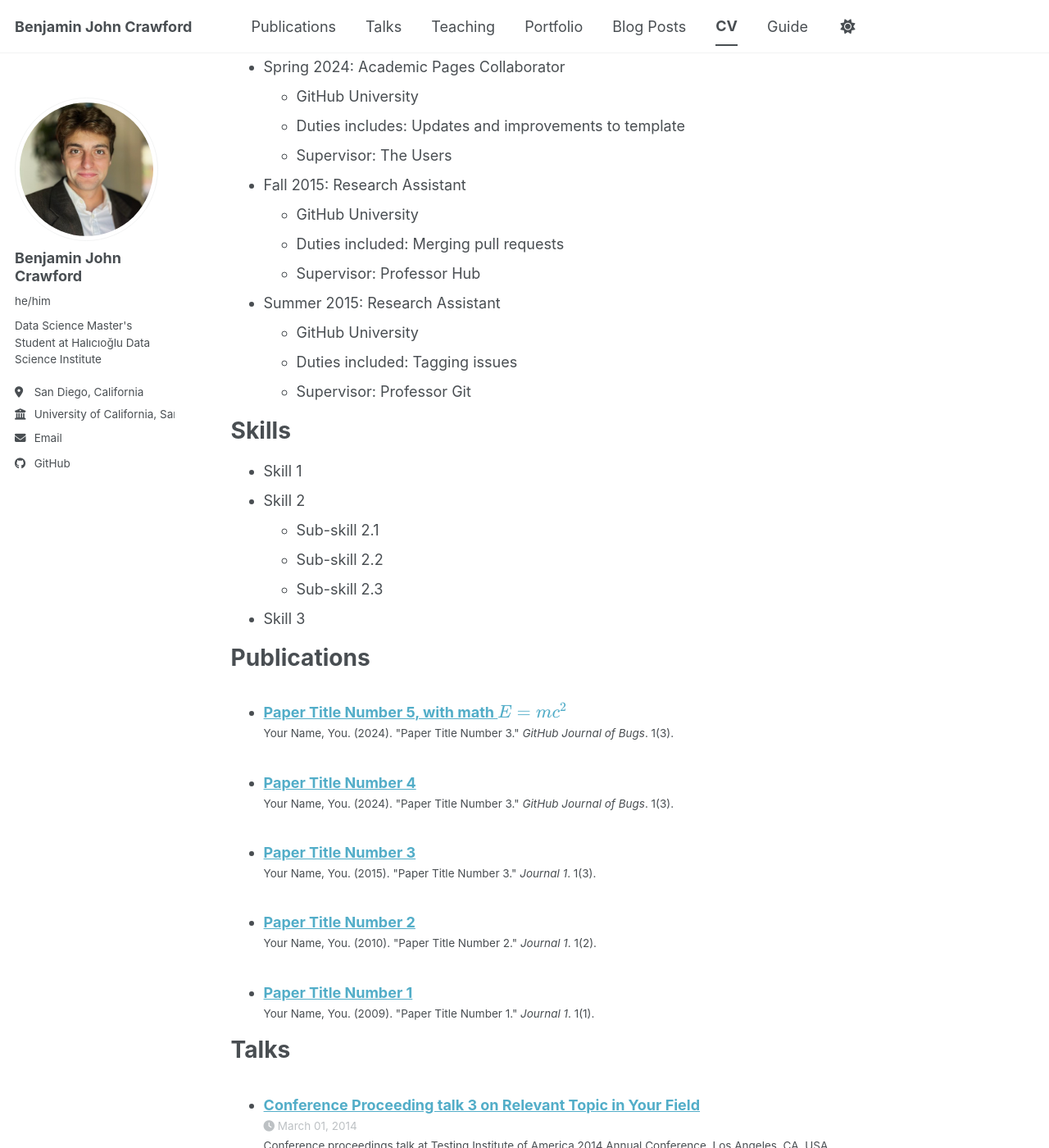
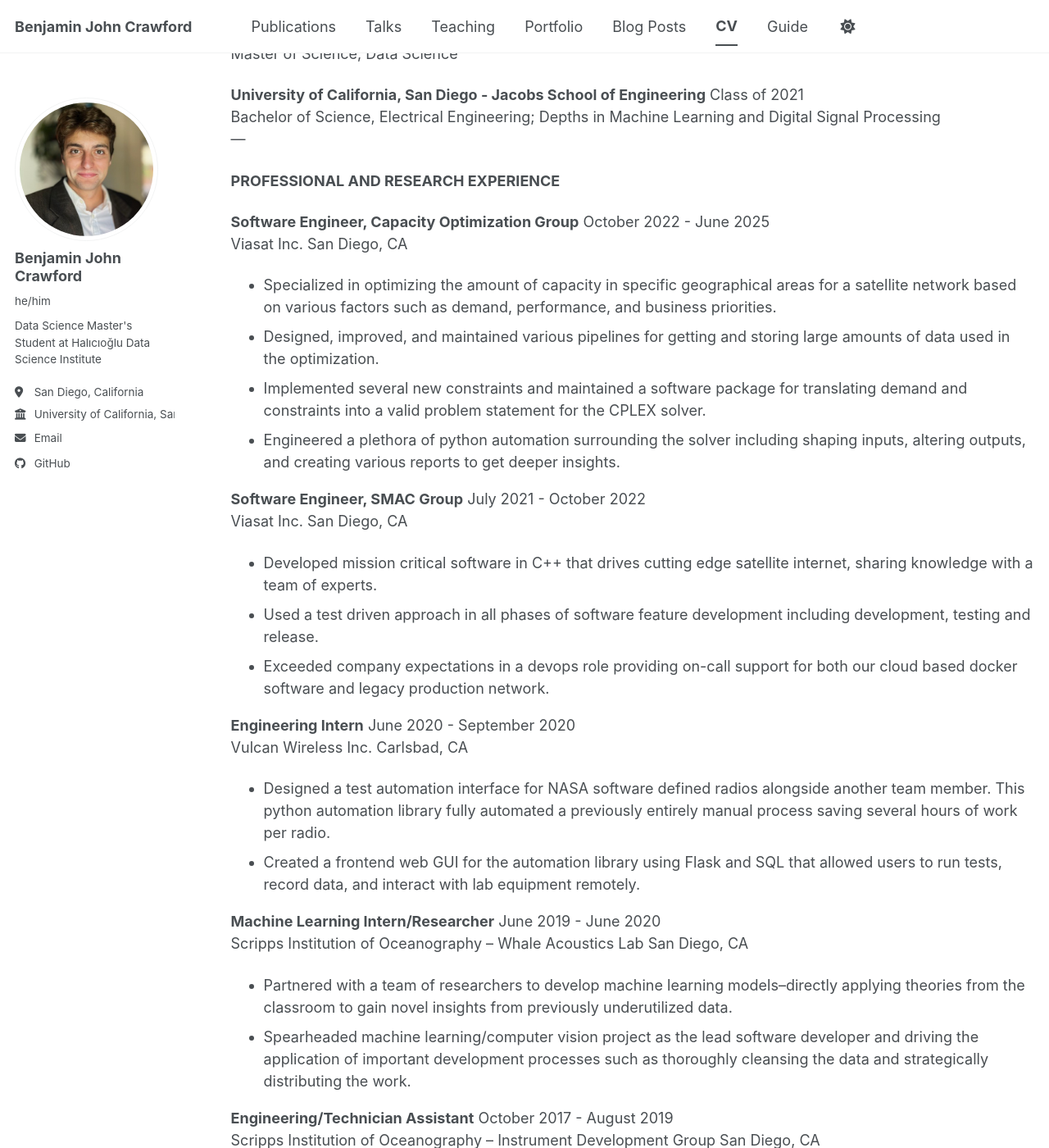
Before and after one commit to benjohncrawford/benjohncrawford.github.io, a Jekyll site: the page built from _pages/cv.md, in a window 1280 px wide and 1400 px high, scrolled down 296 px. Shown: the whole window at 82% size. Built offline with Jekyll 4.4.1, drawn with Linux system fonts in a browser that asks for light colours; a script bundle is joined from its source files by our own code; library files that are not in the unit come from our copies; some of the changed text lies outside the part shown.

Commit message:
Update CV

```diff
--- a/_pages/cv.md
+++ b/_pages/cv.md
@@ -9,56 +9,119 @@
 
 {% include base_path %}
 
-Education
-======
-* Ph.D in Version Control Theory, GitHub University, 2018 (expected)
-* M.S. in Jekyll, GitHub University, 2014
-* B.S. in GitHub, GitHub University, 2012
 
-Work experience
-======
-* Spring 2024: Academic Pages Collaborator
-  * GitHub University
-  * Duties includes: Updates and improvements to template
-  * Supervisor: The Users
+Benjamin John Crawford
+110 Pennsylvania Ave ∙ San Diego, CA 92103 |  (469) 363-9733 |  [BenJohnCrawford@gmail.com](mailto:BenJohnCrawford@gmail.com) [https://github.com/Benjamin-Crawford](https://github.com/Benjamin-Crawford)
 
-* Fall 2015: Research Assistant
-  * GitHub University
-  * Duties included: Merging pull requests
-  * Supervisor: Professor Hub
+---
 
-* Summer 2015: Research Assistant
-  * GitHub University
-  * Duties included: Tagging issues
-  * Supervisor: Professor Git
+**EDUCATION**
 
-Skills
-======
-* Skill 1
-* Skill 2
-  * Sub-skill 2.1
-  * Sub-skill 2.2
-  * Sub-skill 2.3
-* Skill 3
+**University of California, San Diego \- Halıcıoğlu Data Science Institute**	Expected December 2026
+Master of Science, Data Science
 
-Publications
-======
-  <ul>{% for post in site.publications reversed %}
-    {% include archive-single-cv.html %}
-  {% endfor %}</ul>
+**University of California, San Diego \- Jacobs School of Engineering** 	Class of 2021
+Bachelor of Science, Electrical Engineering; Depths in Machine Learning and Digital Signal Processing
+---
 
-Talks
-======
-  <ul>{% for post in site.talks reversed %}
-    {% include archive-single-talk-cv.html  %}
-  {% endfor %}</ul>
+**PROFESSIONAL AND RESEARCH EXPERIENCE**
 
-Teaching
-======
-  <ul>{% for post in site.teaching reversed %}
-    {% include archive-single-cv.html %}
-  {% endfor %}</ul>
+**Software Engineer, Capacity Optimization Group**	October 2022 \- June 2025
+Viasat Inc.	San Diego, CA
 
-Service and leadership
-======
-* Currently signed in to 43 different slack teams
+* Specialized in optimizing the amount of capacity in specific geographical areas for a satellite network based on various factors such as demand, performance, and business priorities.
+* Designed, improved, and maintained various pipelines for getting and storing large amounts of data used in the optimization.
+* Implemented several new constraints and maintained a software package for translating demand and constraints into a valid problem statement for the CPLEX solver.
+* Engineered a plethora of python automation surrounding the solver including shaping inputs, altering outputs, and creating various reports to get deeper insights.
+
+
+**Software Engineer, SMAC Group**	July 2021 \- October 2022
+Viasat Inc.	San Diego, CA
+
+* Developed mission critical software in C++ that drives cutting edge satellite internet, sharing knowledge with a team of experts.
+* Used a test driven approach in all phases of software feature development including development, testing and release.
+* Exceeded company expectations in a devops role providing on-call support for both our cloud based docker software and legacy production network.
+
+**Engineering Intern**	June 2020 \- September 2020
+Vulcan Wireless Inc.	Carlsbad, CA
+
+* Designed a test automation interface for NASA software defined radios alongside another team member. This python automation library fully automated a previously entirely manual process saving several hours of work per radio.
+* Created a frontend web GUI for the automation library using Flask and SQL that allowed users to run tests, record data, and interact with lab equipment remotely.
+
+
+
+
+
+**Machine Learning Intern/Researcher** 	June 2019 \- June 2020
+Scripps Institution of Oceanography – Whale Acoustics Lab	San Diego, CA
+
+* Partnered with a team of researchers to develop machine learning models--directly applying theories from the classroom to gain novel insights from previously underutilized data.
+* Spearheaded machine learning/computer vision project as the lead software developer and driving the application of important development processes such as thoroughly cleansing the data and strategically distributing the work.
+
+**Engineering/Technician Assistant**	October 2017 \- August 2019
+Scripps Institution of Oceanography – Instrument Development Group	San Diego, CA
+
+* Navigated cutting edge software and hardware to build environmentally conscious oceanic autonomous data collection devices.
+
+---
+
+**PROJECTS**
+
+**Ship Noise Convolutional Neural Network**
+
+* Along with a team of other researchers I developed a Neural Network to predict underwater sound speeds.
+* Using Keras, I created a mixed data structure of a dense network concatenated with a convolutional net.
+
+**Autonomous Vehicle**
+
+* Created an autonomous RC sized car that was able to complete multiple laps on an outdoor track in various conditions.
+* Software was implemented in the DonkeyCar AI framework that streamlines the behavioral cloning process.
+* Next, we redesigned the software by developing our own ROS package that utilized OpenCV to navigate the track.
+
+**Relational Database**
+
+* A C++ project done in class over the course of an entire quarter in which alongside a partner I redesigned and reimplemented a relational database similar to SQL.
+* Using object oriented best practices we optimized the software to be as fast and memory efficient as possible.
+
+**Context Encoder**
+
+* Followed a research paper detailing a method of image inpainting using context encoders and developed my own version.
+
+
+---
+
+**RELEVANT COURSEWORK**
+
+**ECE 175A \- Pattern Recognition and Machine Learning**
+Provided an undergraduate-level intro to Statistical Learning. Addressed problems such as classification and detection, parameter and model estimation, and clustering using techniques such as PCA, k-means clustering, and Support Vector Machines.
+
+**ECE 176A \- Introduction to Machine Learning and Applications**
+Covered the fundamentals in deep learning, basics in deep neural networks including different network architectures (e.g., ConvNet, RNN), and the optimization algorithms for training these networks.
+
+**ECE 148 \- Introduction to Autonomous Vehicles**
+Utilizing a combination of lectures and practical applications, gained hands-on experience in a state-of-the-art lab with the development of scale autonomous cars that performed on a simulated city track.
+
+**ECE 174 \- Introduction to Linear and Nonlinear Optimization**
+Developed a strong mathematical foundation and understanding of the principles behind popular tools and techniques employed in modern machine learning and data science.
+---
+
+**CAMPUS INVOLVEMENT**
+
+**Yonder Deep Electrical Team**
+Lead of the electrical team, responsible for designing the electrical system of an AUV that will take audio samples at the terminus of a glacier. My work was focused on power management, RF communications, and signal processing.
+
+**Jacobs Undergraduate Mentorship Program**
+Upperclassman mentor to lowerclassmen helping them with classes and navigating the challenging college landscape.
+---
+
+**SKILLS AND QUALIFICATIONS**
+
+Python, C++, MATLAB, C, Arduino C, SQL, JavaScript, Airflow, CPLEX, Keras, Flask, CICD pipelines, Docker, Kubernetes, Big Data, Git, CUDA, Embedded Linux, Hardware Interfacing, TCP/UDP
+
+---
+
+**AWARDS**
+
+**Eagle Scout**
+Required leadership, dedication, and coordination. Earned over 65 merit badges. Led a team  that landscaped a local dog park and installed a sitting area under a shade tree, complete with a concrete pad and a donated heavy-duty bench.
+---
```
